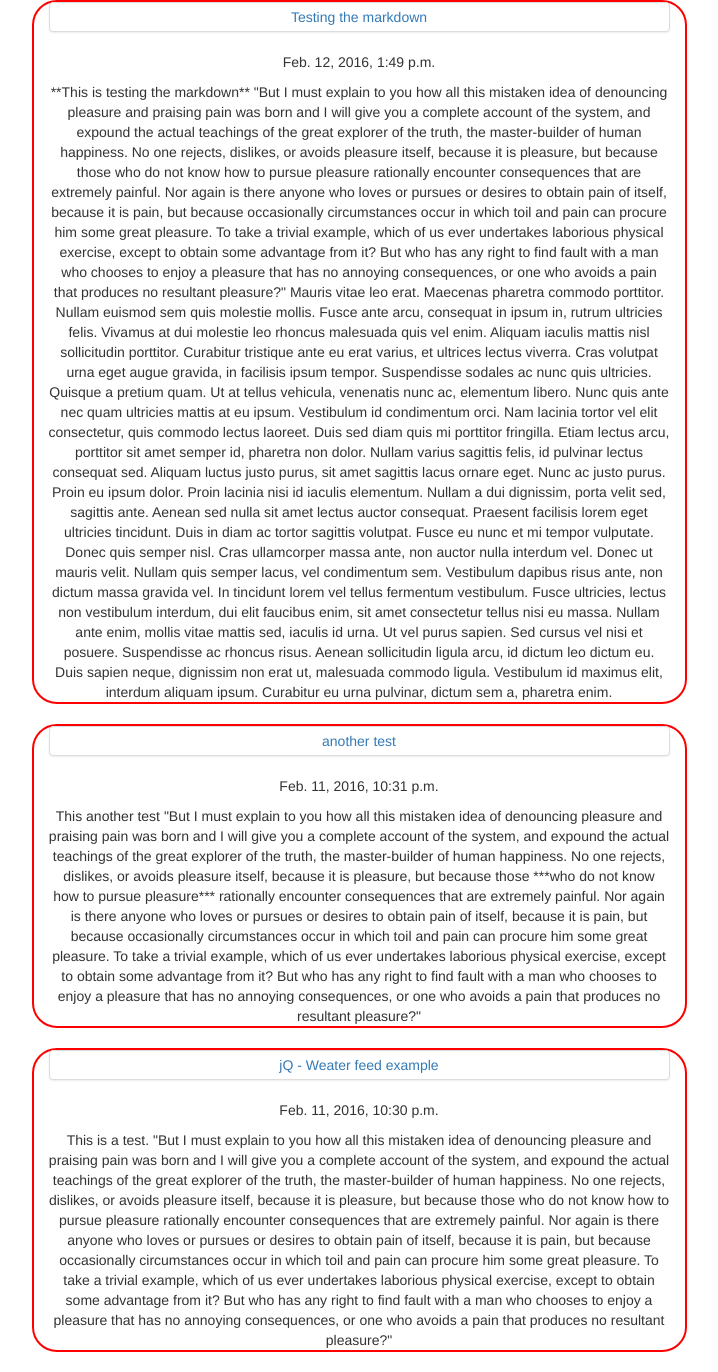
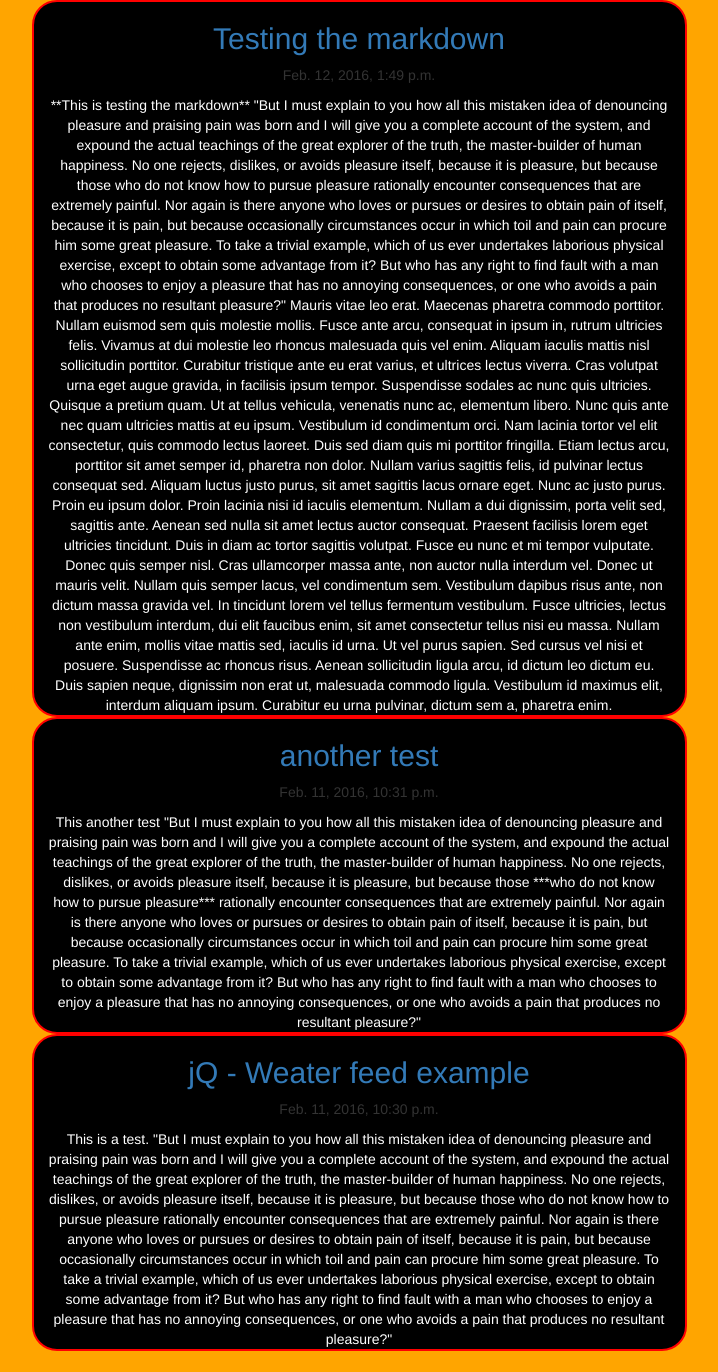
Before and after one commit to Callus4815/Blog, a Django app: page / in a window 1280 px wide. Shown: the whole page, without its empty margins (281-999 px from the left). After the commit the page ends 1351 px from the top, so only its background shows below. Run offline with Django 3.2, Linux system fonts and the light colour scheme; data comes from the database, SQL or seed files in the repository; both versions use the stored data as it was after the commit; some libraries are stand-ins or nearby versions.

Commit message:
added some/style

```diff
--- a/templates/home.html
+++ b/templates/home.html
@@ -5,14 +5,14 @@
 {% block blog_entries %}
 {% for object in object_list %}
 
- <div   style="text-align: center;" class="row post" >
-<div class="col-md-6 col-md-offset-3" style="border: 2px solid red; border-radius: 25px">
-    <a  href="{% url 'entry_detail' slug=object.slug %}" class="thumbnail">{{ object.title }}</a></h2>
+ <div   style="text-align: center; background:orange;" class="row" >
+<div class="col-md-6 col-md-offset-3" style="border: 2px solid red; border-radius: 25px; background:black;">
+    <h2><a  href="{% url 'entry_detail' slug=object.slug %}">{{ object.title }}</a></h2>
     <p  class="meta">{{ object.created }}</p>
-    <span>{{ object.body|markdown }}</span>
+    <span style="color: white;">{{ object.body|markdown }}</span>
   </div>
 </div>
-<br/>
+
 
 
 {% endfor %}
```
Also changed, not shown: db.sqlite3.
